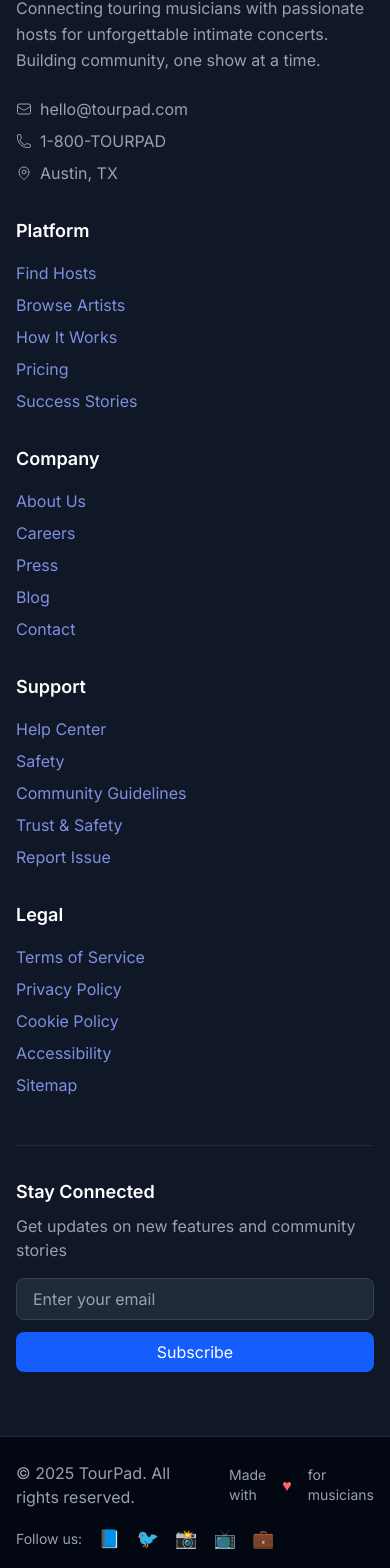
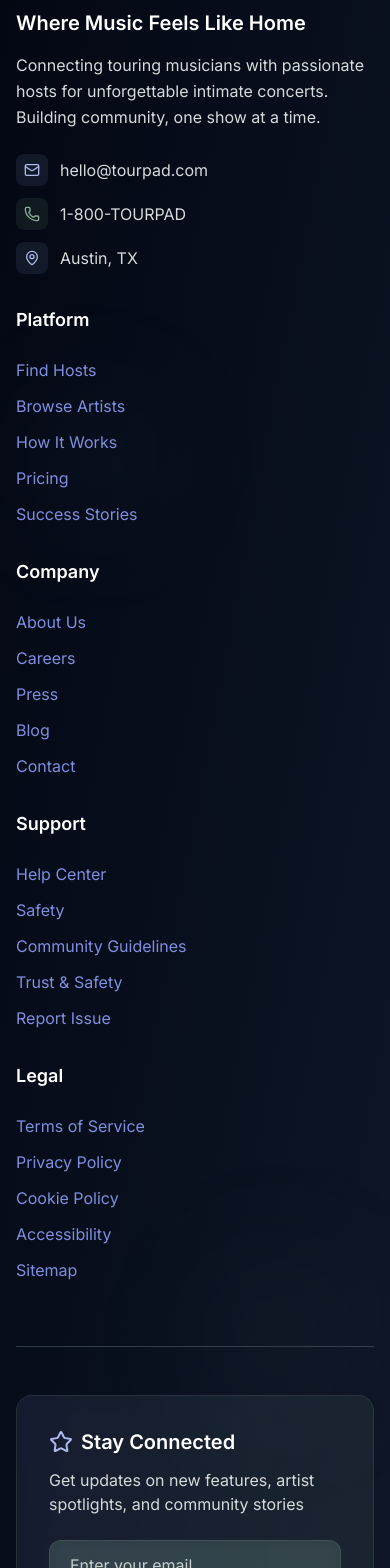
Before and after one commit to BenTyson/tourpad, a Next.js app: page / in a window 390 px wide. Shown: the part 6795-8363 px from the top of the page. Built offline with nearby package versions, Linux system fonts and the light colour scheme; no server answers.

Commit message:
new footer design

```diff
--- a/src/components/layout/Footer.tsx
+++ b/src/components/layout/Footer.tsx
@@ -1,12 +1,18 @@
 import Link from 'next/link';
 import {
-  HomeIcon,
-  MusicalNoteIcon,
-  EnvelopeIcon,
-  PhoneIcon,
-  MapPinIcon,
-  GlobeAltIcon
-} from '@heroicons/react/24/outline';
+  Home,
+  Music,
+  Mail,
+  Phone,
+  MapPin,
+  Heart,
+  Facebook,
+  Twitter,
+  Instagram,
+  Youtube,
+  Linkedin,
+  Star
+} from 'lucide-react';
 
 export function Footer() {
   const currentYear = new Date().getFullYear();
@@ -43,57 +49,76 @@ export function Footer() {
   };
 
   const socialLinks = [
-    { name: 'Facebook', href: '#', icon: '📘' },
-    { name: 'Twitter', href: '#', icon: '🐦' },
-    { name: 'Instagram', href: '#', icon: '📸' },
-    { name: 'YouTube', href: '#', icon: '📺' },
-    { name: 'LinkedIn', href: '#', icon: '💼' }
+    { name: 'Facebook', href: '#', icon: Facebook },
+    { name: 'Twitter', href: '#', icon: Twitter },
+    { name: 'Instagram', href: '#', icon: Instagram },
+    { name: 'YouTube', href: '#', icon: Youtube },
+    { name: 'LinkedIn', href: '#', icon: Linkedin }
   ];
 
   return (
-    <footer className="bg-gray-900 text-white">
+    <footer className="bg-gradient-to-br from-gray-950 to-gray-900 text-white relative overflow-hidden">
+      {/* Background decorative elements */}
+      <div className="absolute inset-0">
+        <div className="absolute top-1/4 left-8 w-32 h-32 bg-primary-400/5 rounded-full blur-3xl"></div>
+        <div className="absolute bottom-1/4 right-8 w-40 h-40 bg-secondary-400/5 rounded-full blur-3xl"></div>
+      </div>
+
       {/* Main Footer Content */}
-      <div className="mx-auto max-w-7xl px-4 sm:px-6 lg:px-8 py-16">
+      <div className="relative mx-auto max-w-7xl px-4 sm:px-6 lg:px-8 py-16">
         <div className="grid grid-cols-1 md:grid-cols-2 lg:grid-cols-6 gap-8">
           {/* Brand Section */}
           <div className="lg:col-span-2">
-            <div className="flex items-center mb-4">
+            <div className="flex items-center mb-6">
               <div className="flex items-center">
-                <HomeIcon className="w-8 h-8 text-blue-400 mr-2" />
-                <span className="text-2xl font-bold">TourPad</span>
+                <div className="w-10 h-10 bg-gradient-to-br from-primary-500 to-secondary-500 rounded-xl flex items-center justify-center mr-3">
+                  <Home className="w-6 h-6 text-white" />
+                </div>
+                <span className="text-2xl font-bold bg-gradient-to-r from-primary-300 to-secondary-300 bg-clip-text text-transparent">
+                  TourPad
+                </span>
               </div>
             </div>
-            <p className="text-gray-400 mb-6 leading-relaxed">
+            <p className="text-xl font-semibold text-white mb-4 leading-tight">
+              Where Music Feels Like Home
+            </p>
+            <p className="text-neutral-300 mb-6 leading-relaxed">
               Connecting touring musicians with passionate hosts for unforgettable
               intimate concerts. Building community, one show at a time.
             </p>
 
             {/* Contact Info */}
-            <div className="space-y-2 text-gray-400">
-              <div className="flex items-center">
-                <EnvelopeIcon className="w-4 h-4 mr-2" />
-                <span>hello@tourpad.com</span>
+            <div className="space-y-3 text-neutral-300">
+              <div className="flex items-center group">
+                <div className="w-8 h-8 bg-primary-500/10 rounded-lg flex items-center justify-center mr-3 group-hover:bg-primary-500/20 transition-colors">
+                  <Mail className="w-4 h-4 text-primary-400" />
                 </div>
-              <div className="flex items-center">
-                <PhoneIcon className="w-4 h-4 mr-2" />
-                <span>1-800-TOURPAD</span>
+                <span className="group-hover:text-white transition-colors">hello@tourpad.com</span>
               </div>
-              <div className="flex items-center">
-                <MapPinIcon className="w-4 h-4 mr-2" />
-                <span>Austin, TX</span>
+              <div className="flex items-center group">
+                <div className="w-8 h-8 bg-secondary-500/10 rounded-lg flex items-center justify-center mr-3 group-hover:bg-secondary-500/20 transition-colors">
+                  <Phone className="w-4 h-4 text-secondary-400" />
+                </div>
+                <span className="group-hover:text-white transition-colors">1-800-TOURPAD</span>
+              </div>
+              <div className="flex items-center group">
+                <div className="w-8 h-8 bg-primary-500/10 rounded-lg flex items-center justify-center mr-3 group-hover:bg-primary-500/20 transition-colors">
+                  <MapPin className="w-4 h-4 text-primary-400" />
+                </div>
+                <span className="group-hover:text-white transition-colors">Austin, TX</span>
               </div>
             </div>
           </div>
 
           {/* Platform Links */}
           <div>
-            <h3 className="text-lg font-semibold mb-4">Platform</h3>
-            <ul className="space-y-2">
+            <h3 className="text-lg font-semibold mb-6 text-white">Platform</h3>
+            <ul className="space-y-3">
               {footerLinks.platform.map((link) => (
                 <li key={link.name}>
                   <Link
                     href={link.href}
-                    className="text-gray-400 hover:text-white transition-colors duration-200"
+                    className="text-neutral-300 hover:text-primary-300 transition-colors duration-200 hover:translate-x-1 transform inline-block"
                   >
                     {link.name}
                   </Link>
@@ -104,13 +129,13 @@ export function Footer() {
 
           {/* Company Links */}
           <div>
-            <h3 className="text-lg font-semibold mb-4">Company</h3>
-            <ul className="space-y-2">
+            <h3 className="text-lg font-semibold mb-6 text-white">Company</h3>
+            <ul className="space-y-3">
               {footerLinks.company.map((link) => (
                 <li key={link.name}>
                   <Link
                     href={link.href}
-                    className="text-gray-400 hover:text-white transition-colors duration-200"
+                    className="text-neutral-300 hover:text-secondary-300 transition-colors duration-200 hover:translate-x-1 transform inline-block"
                   >
                     {link.name}
                   </Link>
@@ -121,13 +146,13 @@ export function Footer() {
 
           {/* Support Links */}
           <div>
-            <h3 className="text-lg font-semibold mb-4">Support</h3>
-            <ul className="space-y-2">
+            <h3 className="text-lg font-semibold mb-6 text-white">Support</h3>
+            <ul className="space-y-3">
               {footerLinks.support.map((link) => (
                 <li key={link.name}>
                   <Link
                     href={link.href}
-                    className="text-gray-400 hover:text-white transition-colors duration-200"
+                    className="text-neutral-300 hover:text-primary-300 transition-colors duration-200 hover:translate-x-1 transform inline-block"
                   >
                     {link.name}
                   </Link>
@@ -138,13 +163,13 @@ export function Footer() {
 
           {/* Legal Links */}
           <div>
-            <h3 className="text-lg font-semibold mb-4">Legal</h3>
-            <ul className="space-y-2">
+            <h3 className="text-lg font-semibold mb-6 text-white">Legal</h3>
+            <ul className="space-y-3">
               {footerLinks.legal.map((link) => (
                 <li key={link.name}>
                   <Link
                     href={link.href}
-                    className="text-gray-400 hover:text-white transition-colors duration-200"
+                    className="text-neutral-300 hover:text-secondary-300 transition-colors duration-200 hover:translate-x-1 transform inline-block"
                   >
                     {link.name}
                   </Link>
@@ -155,54 +180,61 @@ export function Footer() {
         </div>
 
         {/* Newsletter Signup */}
-        <div className="mt-12 pt-8 border-t border-gray-800">
+        <div className="mt-16 pt-12 border-t border-neutral-700/50">
+          <div className="bg-gradient-to-r from-primary-500/10 to-secondary-500/10 rounded-2xl p-8 backdrop-blur-sm border border-neutral-600/20">
             <div className="flex flex-col md:flex-row md:items-center md:justify-between">
-            <div className="mb-4 md:mb-0">
-              <h3 className="text-lg font-semibold mb-2">Stay Connected</h3>
-              <p className="text-gray-400">Get updates on new features and community stories</p>
+              <div className="mb-6 md:mb-0">
+                <div className="flex items-center mb-3">
+                  <Star className="w-6 h-6 text-primary-400 mr-2" />
+                  <h3 className="text-xl font-semibold text-white">Stay Connected</h3>
+                </div>
+                <p className="text-neutral-300">Get updates on new features, artist spotlights, and community stories</p>
               </div>
               <div className="flex flex-col sm:flex-row gap-3">
                 <input
                   type="email"
                   placeholder="Enter your email"
-                className="px-4 py-2 bg-gray-800 border border-gray-700 rounded-lg text-white placeholder-gray-400 focus:outline-none focus:ring-2 focus:ring-blue-500 focus:border-transparent"
+                  className="px-5 py-3 bg-neutral-800/50 border border-neutral-600/30 rounded-xl text-white placeholder-neutral-400 focus:outline-none focus:ring-2 focus:ring-primary-500/50 focus:border-primary-500/50 backdrop-blur-sm"
                 />
-              <button className="px-6 py-2 bg-blue-600 hover:bg-blue-700 text-white rounded-lg transition-colors duration-200">
+                <button className="px-8 py-3 bg-gradient-to-r from-primary-500 to-secondary-500 hover:from-primary-600 hover:to-secondary-600 text-white rounded-xl transition-all duration-200 transform hover:scale-105 shadow-lg">
                   Subscribe
                 </button>
               </div>
             </div>
           </div>
         </div>
+      </div>
 
       {/* Bottom Bar */}
-      <div className="bg-gray-950 border-t border-gray-800">
-        <div className="mx-auto max-w-7xl px-4 sm:px-6 lg:px-8 py-6">
+      <div className="bg-gray-950 border-t border-gray-800/50">
+        <div className="mx-auto max-w-7xl px-4 sm:px-6 lg:px-8 py-8">
           <div className="flex flex-col md:flex-row md:items-center md:justify-between">
-            <div className="flex items-center space-x-6 mb-4 md:mb-0">
-              <p className="text-gray-400">
+            <div className="flex flex-col sm:flex-row sm:items-center space-y-2 sm:space-y-0 sm:space-x-6 mb-6 md:mb-0">
+              <p className="text-neutral-400">
                 © {currentYear} TourPad. All rights reserved.
               </p>
-              <div className="flex items-center space-x-4">
-                <span className="text-gray-400 text-sm">Made with</span>
-                <span className="text-red-400">♥</span>
-                <span className="text-gray-400 text-sm">for musicians</span>
+              <div className="flex items-center space-x-2">
+                <span className="text-neutral-400 text-sm">Made with</span>
+                <Heart className="w-4 h-4 text-primary-400 fill-current" />
+                <span className="text-neutral-400 text-sm">for musicians</span>
               </div>
             </div>
 
             {/* Social Links */}
-            <div className="flex items-center space-x-4">
-              <span className="text-gray-400 text-sm">Follow us:</span>
+            <div className="flex items-center space-x-6">
+              <span className="text-neutral-400 text-sm">Follow us:</span>
+              <div className="flex items-center space-x-3">
                 {socialLinks.map((social) => (
                   <a
                     key={social.name}
                     href={social.href}
-                  className="text-gray-400 hover:text-white transition-colors duration-200"
+                    className="w-10 h-10 bg-neutral-800/50 rounded-lg flex items-center justify-center text-neutral-400 hover:text-white hover:bg-primary-500/20 hover:scale-110 transition-all duration-200 backdrop-blur-sm border border-neutral-700/30"
                     aria-label={social.name}
                   >
-                  <span className="text-lg">{social.icon}</span>
+                    <social.icon className="w-5 h-5" />
                   </a>
                 ))}
+              </div>
             </div>
           </div>
         </div>
```
Also changed, not shown: 1 other file (tests, documents, lock files or other folders). Lines whose indentation alone changed are shown as unchanged.
